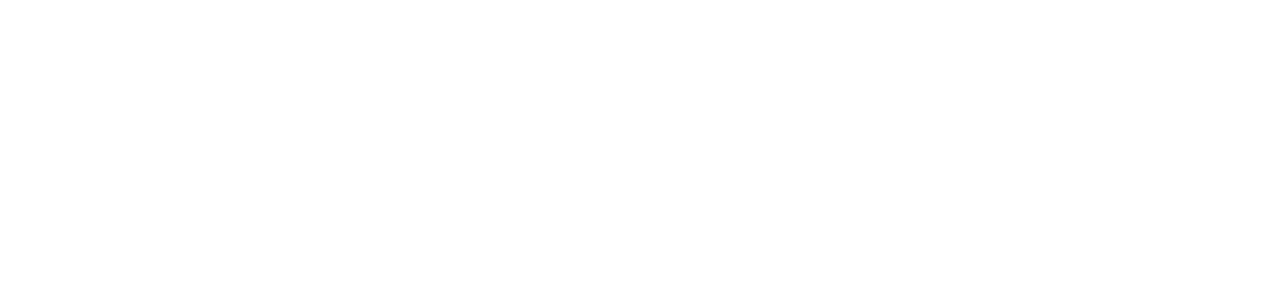
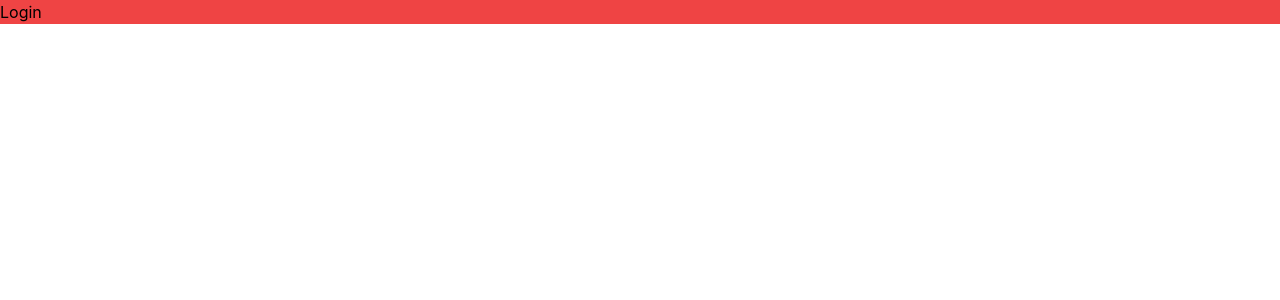
Before and after one commit to WhackyBoyg0d/finance-helper, a React (Create React App) app: page /login in a window 1280 px wide. Before the commit this address had no page. Shown: the top 300 px of the page. Built offline with nearby package versions, Linux system fonts and the light colour scheme.

Commit message:
tailwind install

```diff
--- a/package.json
+++ b/package.json
@@ -43,5 +43,8 @@
   },
   "overrides": {
     "typescript": "^5.3.3"
+  },
+  "devDependencies": {
+    "tailwindcss": "^3.4.1"
   }
 }
--- a/src/App.tsx
+++ b/src/App.tsx
@@ -1,8 +1,9 @@
-import React from 'react';
-import { BrowserRouter, Routes, Route} from "react-router-dom";
-import './App.css';
-import Home from './components/Home';
-import Profile from './components/Profile';
+import React from "react";
+import { BrowserRouter, Routes, Route } from "react-router-dom";
+import "./App.css";
+import Home from "./components/Home";
+import Profile from "./components/Profile";
+import Login from "./components/Login";
 
 function App(): JSX.Element {
 	return (
@@ -10,6 +11,7 @@ function App(): JSX.Element {
 			<Routes>
 				<Route path="/" element={<Home />} />
 				<Route path="/profile" element={<Profile />} />
+				<Route path="/login" element={<Login />} />
 			</Routes>
 		</BrowserRouter>
 	);
--- /dev/null
+++ b/src/components/Login.tsx
@@ -0,0 +1,7 @@
+import React from "react";
+
+export function Login(): JSX.Element {
+	return <p className="bg-red-500">Login</p>;
+}
+
+export default Login;
--- /dev/null
+++ b/tailwind.config.js
@@ -0,0 +1,8 @@
+/** @type {import('tailwindcss').Config} */
+module.exports = {
+	content: ["./src/**/*.{js,jsx,ts,tsx}"],
+	theme: {
+		extend: {},
+	},
+	plugins: [],
+};
```
Also changed, not shown: src/index.css (+12 -8 lines), 1 other file (tests, documents, lock files or other folders). Lines whose indentation alone changed are shown as unchanged.
